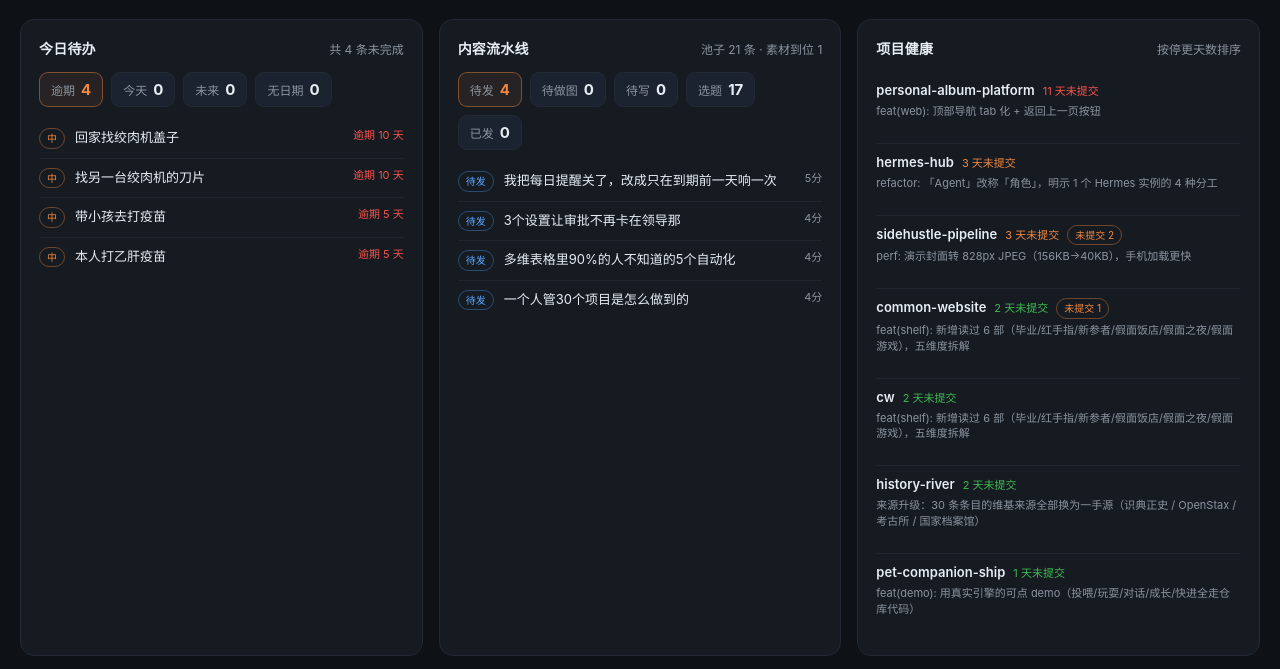
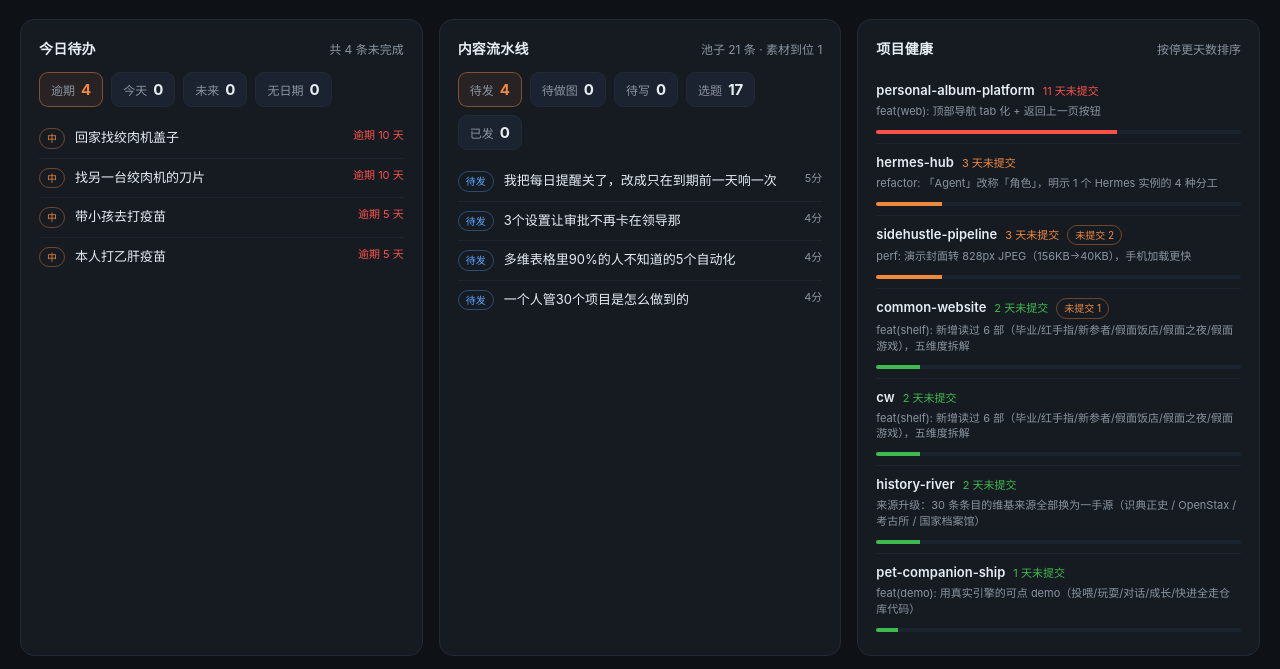
Before and after one commit to Sky-Blue-Ai/side-hustle-pipeline, a plain HTML site: page site/workbench/index.html in a window 1280 px wide. Shown: the part 61-730 px from the top of the page. Drawn offline with Linux system fonts and the light colour scheme.

Commit message:
fix: 进度条宽度为 0（flex 列向 align-items:flex-start 导致）

```diff
--- a/site/workbench/index.html
+++ b/site/workbench/index.html
@@ -32,7 +32,7 @@ h1{font-size:22px;font-weight:800;letter-spacing:.3px}
 .chip.hot{border-color:rgba(240,136,62,.45);background:rgba(240,136,62,.08)}
 .chip.hot b{color:var(--warn)}
 .pname{font-weight:600}
-.pbar{height:4px;border-radius:3px;background:#1C2330;margin-top:6px;overflow:hidden}
+.pbar{width:100%;height:4px;border-radius:3px;background:#1C2330;margin-top:6px;overflow:hidden}
 .pbar i{display:block;height:100%;background:var(--blue)}
 .st{display:inline-block;width:7px;height:7px;border-radius:50%;margin-right:7px}
 .st.ok{background:var(--ok)}.st.bad{background:var(--bad)}.st.warn{background:var(--warn)}.st.off{background:#4B5563}
```
